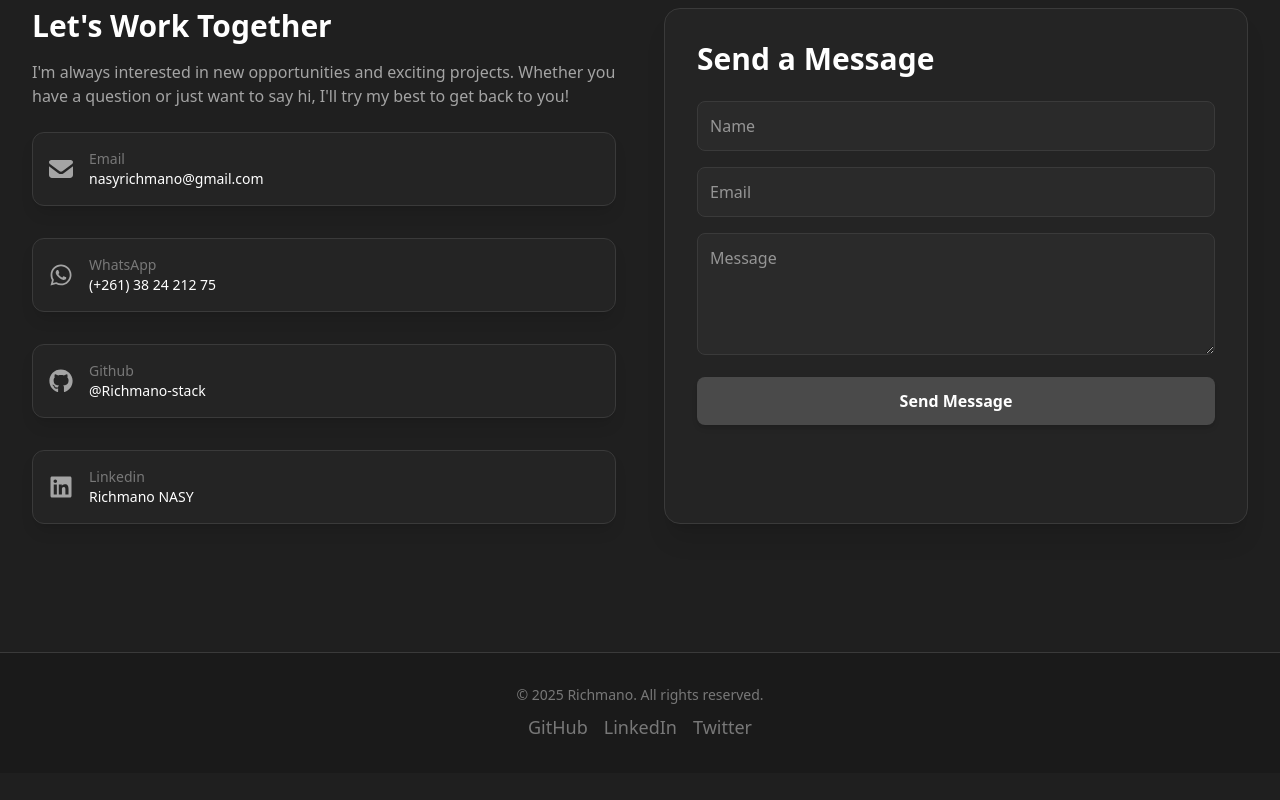
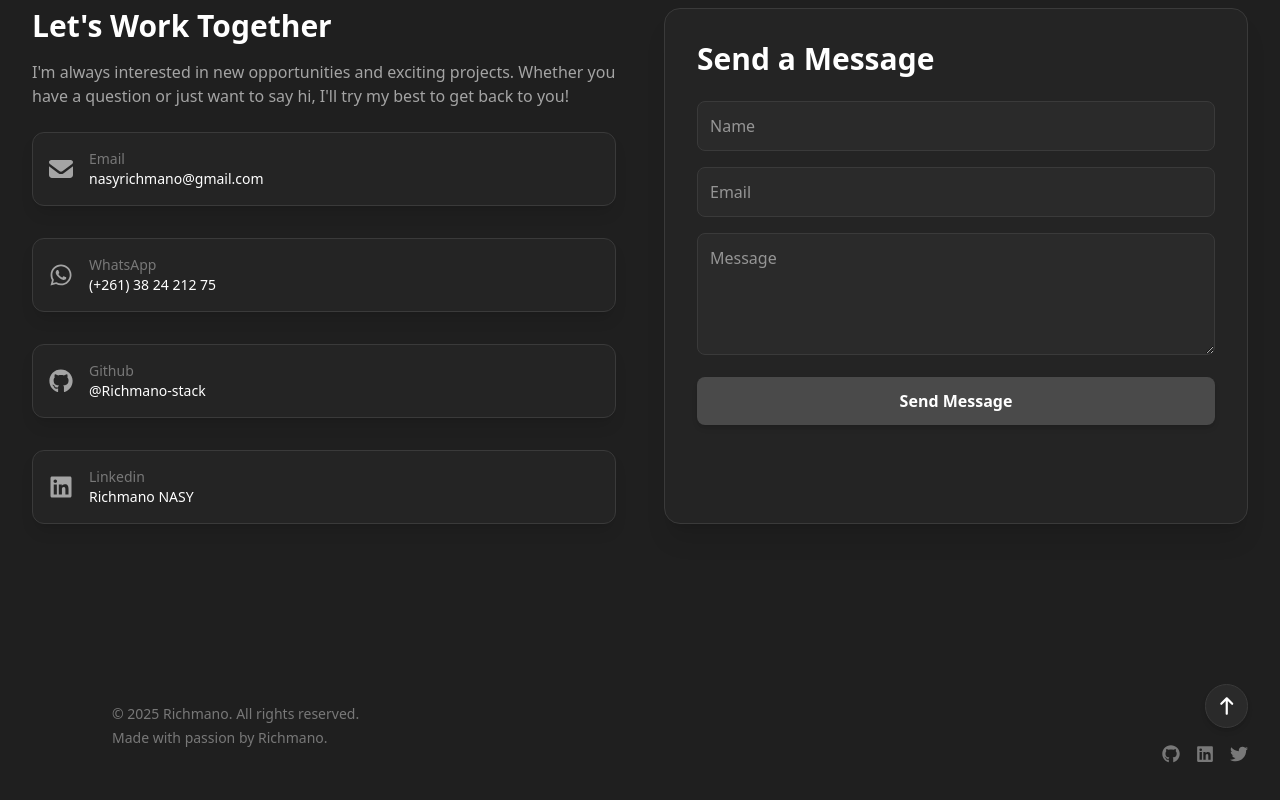
Before and after one commit to Richmano-stack/Richmano2025, a Next.js app: page / in a window 1280 px wide. Shown: the part 3508-4308 px from the top of the page. Before the commit the page ends 4281 px from the top, so only its background shows below. Built offline with nearby package versions, Linux system fonts and the light colour scheme.

Commit message:
Update Footer.tsx

```diff
--- a/components/Footer.tsx
+++ b/components/Footer.tsx
@@ -1,19 +1,78 @@
 import React from 'react';
+import { FontAwesomeIcon } from '@fortawesome/react-fontawesome';
+import { faArrowUp } from '@fortawesome/free-solid-svg-icons';
+import { faGithub, faLinkedin, faTwitter } from '@fortawesome/free-brands-svg-icons';
+
+const scrollToTop = () => {
+  document.getElementById('home')?.scrollIntoView({ behavior: 'smooth' });
+  window.scrollTo({ top: 0, behavior: 'smooth' });
+};
 
 export const Footer: React.FC = () => (
-  <footer className="py-8 border-t" style={{ backgroundColor: 'var(--bg-elevated)', borderTopColor: 'var(--border-light)' }}>
-    <div className="max-w-7xl mx-auto px-4 sm:px-6 lg:px-8 text-center text-sm" style={{ color: 'var(--text-tertiary)' }}>
-      <p>&copy; {new Date().getFullYear()} Richmano. All rights reserved.</p>
-      <div className="flex justify-center space-x-4 mt-2 text-lg" style={{ color: 'var(--text-tertiary)' }}>
-        <a href="#" className="transition" style={{ color: 'var(--text-tertiary)' }} onMouseEnter={(e) => (e.currentTarget.style.color = 'var(--text-primary)')} onMouseLeave={(e) => (e.currentTarget.style.color = 'var(--text-tertiary)')}>
-          GitHub
-        </a>
-        <a href="#" className="transition" style={{ color: 'var(--text-tertiary)' }} onMouseEnter={(e) => (e.currentTarget.style.color = 'var(--text-primary)')} onMouseLeave={(e) => (e.currentTarget.style.color = 'var(--text-tertiary)')}>
-          LinkedIn
-        </a>
-        <a href="#" className="transition" style={{ color: 'var(--text-tertiary)' }} onMouseEnter={(e) => (e.currentTarget.style.color = 'var(--text-primary)')} onMouseLeave={(e) => (e.currentTarget.style.color = 'var(--text-tertiary)')}>
-          Twitter
-        </a>
+  <footer
+    className="py-8 transition-all duration-300 lg:ml-20"
+    style={{ backgroundColor: 'transparent' }}
+  >
+    <div className="max-w-7xl mx-auto px-4 sm:px-6 lg:px-8 flex flex-col md:flex-row justify-between items-center text-sm">
+
+      <div className="mb-4 md:mb-0 text-center md:text-left" style={{ color: 'var(--text-tertiary)' }}>
+        <p>&copy; {new Date().getFullYear()} Richmano. All rights reserved.</p>
+        <p className="mt-1">Made with passion by Richmano.</p>
+      </div>
+
+      <div className="flex flex-col items-center md:items-end space-y-3">
+
+        <button
+          onClick={scrollToTop}
+          className="flex items-center justify-center p-3 rounded-full transition-all duration-300 shadow-md"
+          style={{
+            backgroundColor: 'var(--bg-surface)',
+            color: 'var(--text-primary)',
+            border: '1px solid var(--border-light)',
+          }}
+          onMouseEnter={(e) => {
+            (e.currentTarget as HTMLElement).style.backgroundColor = 'var(--border-medium)';
+          }}
+          onMouseLeave={(e) => {
+            (e.currentTarget as HTMLElement).style.backgroundColor = 'var(--bg-surface)';
+          }}
+          aria-label="Scroll to top"
+        >
+          <FontAwesomeIcon icon={faArrowUp} size="lg" />
+        </button>
+
+        <div className="flex justify-center space-x-4 text-lg" style={{ color: 'var(--text-tertiary)' }}>
+          <a
+            href="#"
+            className="transition"
+            style={{ color: 'var(--text-tertiary)' }}
+            onMouseEnter={(e) => (e.currentTarget.style.color = 'var(--text-primary)')}
+            onMouseLeave={(e) => (e.currentTarget.style.color = 'var(--text-tertiary)')}
+          >
+            <FontAwesomeIcon icon={faGithub} />
+          </a>
+
+          <a
+            href="#"
+            className="transition"
+            style={{ color: 'var(--text-tertiary)' }}
+            onMouseEnter={(e) => (e.currentTarget.style.color = 'var(--text-primary)')}
+            onMouseLeave={(e) => (e.currentTarget.style.color = 'var(--text-tertiary)')}
+          >
+            <FontAwesomeIcon icon={faLinkedin} />
+          </a>
+
+          <a
+            href="#"
+            className="transition"
+            style={{ color: 'var(--text-tertiary)' }}
+            onMouseEnter={(e) => (e.currentTarget.style.color = 'var(--text-primary)')}
+            onMouseLeave={(e) => (e.currentTarget.style.color = 'var(--text-tertiary)')}
+          >
+            <FontAwesomeIcon icon={faTwitter} />
+          </a>
+        </div>
+
       </div>
     </div>
   </footer>
```
